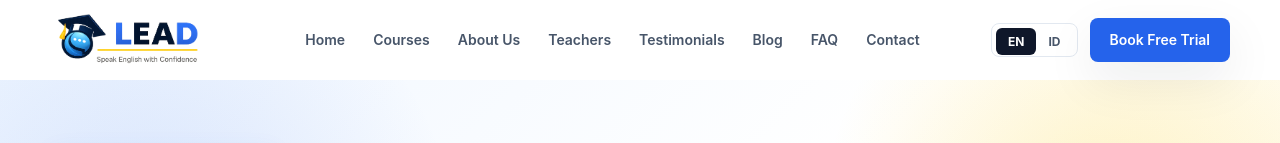
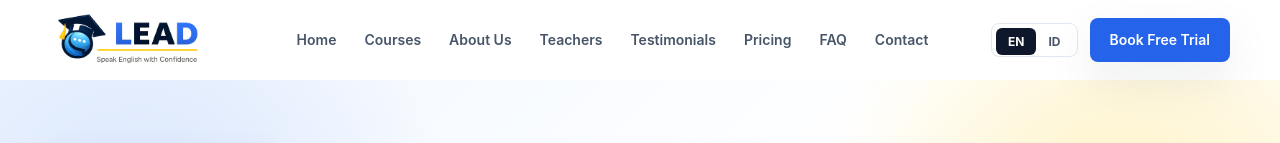
Before and after one commit to Learn-English-Daily/Learn-English-Daily-Website, a Next.js app: page /en in a window 1280 px wide. Shown: the top 143 px of the page. Built offline with nearby package versions, Linux system fonts and the light colour scheme.

Commit message:
Add pricing link to header

```diff
--- a/src/app/[locale]/page.tsx
+++ b/src/app/[locale]/page.tsx
@@ -392,7 +392,7 @@ export default async function HomePage({ params }: { params: Promise<{ locale: s
         </div>
       </section>
 
-      <section className="section-pad bg-lead-soft">
+      <section id="pricing" className="section-pad bg-lead-soft">
         <div className="container-shell">
           <Reveal className="mx-auto max-w-3xl text-center">
             <h2 className="font-heading text-3xl font-bold text-lead-navy sm:text-4xl">{funCopy.pricingTitle}</h2>
--- a/src/components/sections/header.tsx
+++ b/src/components/sections/header.tsx
@@ -34,7 +34,7 @@ export function Header({ locale, content }: { locale: Locale; content: SiteConte
     }
   };
 
-  const navIds = ["home", "courses", "about", "teachers", "testimonials", "blog", "faq", "contact"];
+  const navIds = ["home", "courses", "about", "teachers", "testimonials", "pricing", "faq", "contact"];
 
   return (
     <header
--- a/src/lib/content.ts
+++ b/src/lib/content.ts
@@ -128,7 +128,7 @@ export const content = {
       description:
         "Join LEAD online English academy for live speaking, grammar, IELTS, business English, and confidence-building classes with expert teachers."
     },
-    nav: ["Home", "Courses", "About Us", "Teachers", "Testimonials", "Blog", "FAQ", "Contact"],
+    nav: ["Home", "Courses", "About Us", "Teachers", "Testimonials", "Pricing", "FAQ", "Contact"],
     cta: {
       trial: "Book Free Trial",
       courses: "View Courses",
@@ -262,7 +262,7 @@ export const content = {
       description:
         "Ikuti akademi bahasa Inggris online LEAD untuk speaking, grammar, IELTS, business English, dan kelas percaya diri bersama guru ahli."
     },
-    nav: ["Beranda", "Kursus", "Tentang Kami", "Guru", "Testimoni", "Blog", "FAQ", "Kontak"],
+    nav: ["Beranda", "Kursus", "Tentang Kami", "Guru", "Testimoni", "Harga", "FAQ", "Kontak"],
     cta: {
       trial: "Coba Kelas Gratis",
       courses: "Lihat Kursus",
```
